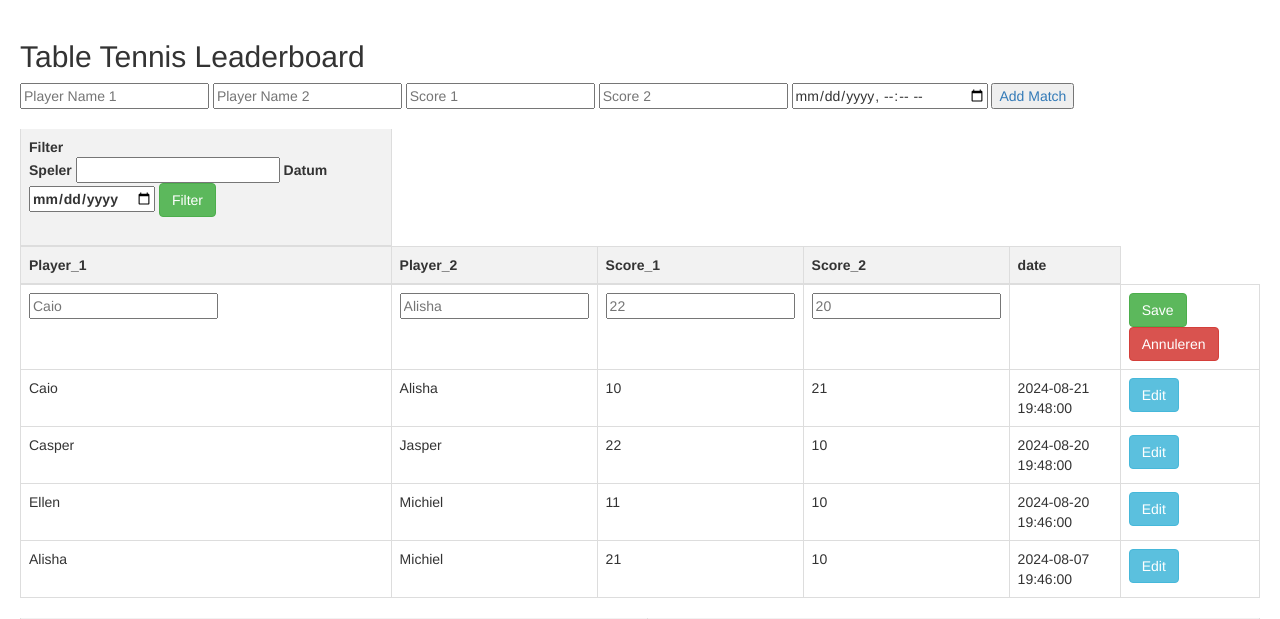
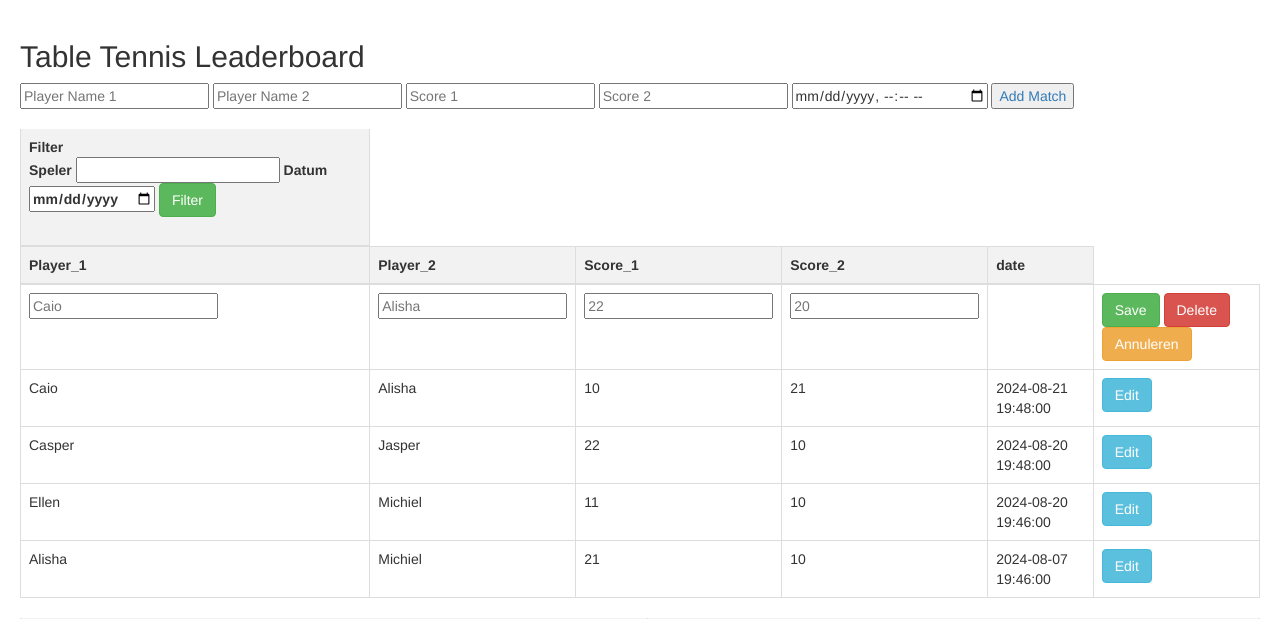
Before and after one commit to cunning-odysseus/Tennis, a Flask app: page /?edit=5 in a window 1280 px wide. Shown: the top 619 px of the page. Run offline with Flask 3, Linux system fonts and the light colour scheme; data comes from the database, SQL or seed files in the repository; both versions use the stored data as it was after the commit; some libraries are stand-ins or nearby versions.

Commit message:
Delete knop toegevoegd

```diff
--- a/leaderboard/app.py
+++ b/leaderboard/app.py
@@ -8,7 +8,7 @@ import module
 import re
 import pandas as pd
 
-# TODO delete knop toevoegen, tabel korter maken dmv pagina's ,pagina mooi maken
+# TODO delete knop toevoegen, tabel korter maken dmv pagina's, pagina mooi maken
 
 # Hier wordt een flask object gemaakt met de naam 'app'
 app = Flask(__name__)
@@ -317,5 +317,30 @@ def update_item(match_id):
 
     return redirect(url_for('index'))
 
+@app.route('/delete/<int:match_id>', methods=['GET'])
+def delete_item(match_id):
+
+    # Ophalen van wedstrijd die aangepast moet worden adhv match id
+    # match_to_update = MatchHistory.query.get(match_id)
+    conn = sqlite3.connect('/Users/caioeduardo/Documents/python_project/Tennis/leaderboard/data/match_history.db')
+    match_history = pd.read_sql_query("SELECT * FROM match_history", conn)
+    match_to_update = pd.read_sql_query(f"SELECT * FROM match_history WHERE match_id = {match_id}", conn)
+    conn.close()
+
+    # Wedstrijd eruit halen
+    match_history = match_history[match_history['match_id'] != match_id]
+
+    # Match_id's lopen niet perfect meer op omdat een getal mist wanneer een match_id niet de nieuwste was
+    # Daarom de id's resetten voordat ze weer naar de database gestuurd worden
+    nieuwe_ids = list(range(1,len(match_history['match_id']) + 1))
+    match_history['match_id'] = nieuwe_ids
+
+    # Hier wordt de nieuwe versie weggeschreven naar de database
+    conn = sqlite3.connect('/Users/caioeduardo/Documents/python_project/Tennis/leaderboard/data/match_history.db')
+    match_history.to_sql('match_history', conn, if_exists='replace', index=False)
+    conn.close()
+
+    return redirect(url_for('index'))
+
 if __name__ == '__main__':
     app.run(debug=True)
--- a/leaderboard/templates/home.html
+++ b/leaderboard/templates/home.html
@@ -43,6 +43,9 @@
             {% for entry in match_history_table %}
                 {% if match_id == entry.match_id %}
                 <tr>
+                    <!--
+                    Bij een form kun je zowel post als get gebruiken, bij a href kun je alleen get gebruiken en put/delete alleen via javascript
+                    -->
                     <form action="{{ url_for('update_item', match_id = entry.match_id) }}" method="POST">
                     <td><input type="text" name="player_1" placeholder="{{ entry.player_1 }}"></td>
                     <td><input type="text" name="player_2" placeholder="{{ entry.player_2 }}"></td>
@@ -51,7 +54,8 @@
                     <td></td>
                     <td>
                         <button type="submit" class="btn btn-success">Save</button>
-                        <a href="/" class="btn btn-danger">Annuleren</a>
+                        <a href="{{url_for('delete_item', match_id = entry.match_id) }}" class="btn btn-danger">Delete</a>
+                        <a href="/" class="btn btn-warning">Annuleren</a>
                     </td>
                     </form>
 
```
Also changed, not shown: leaderboard/data/match_history.db.
